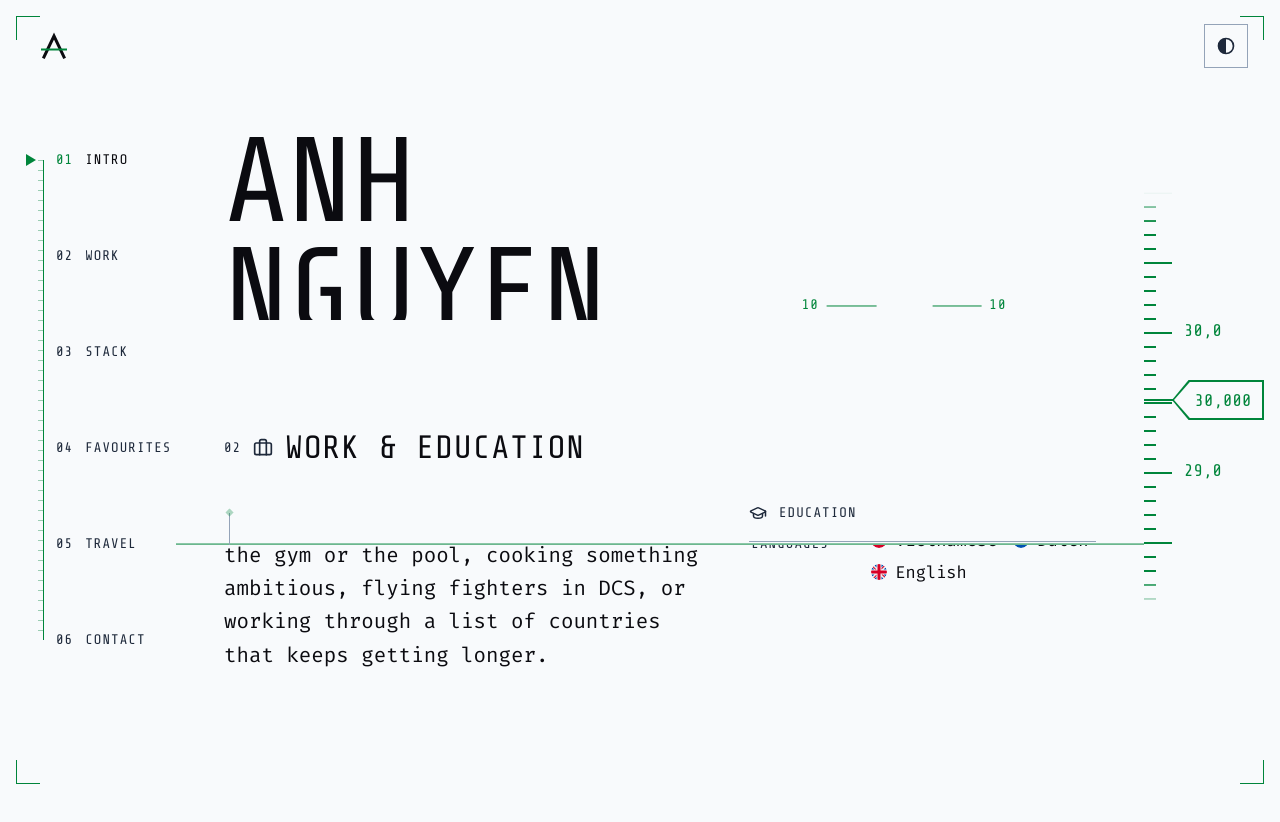
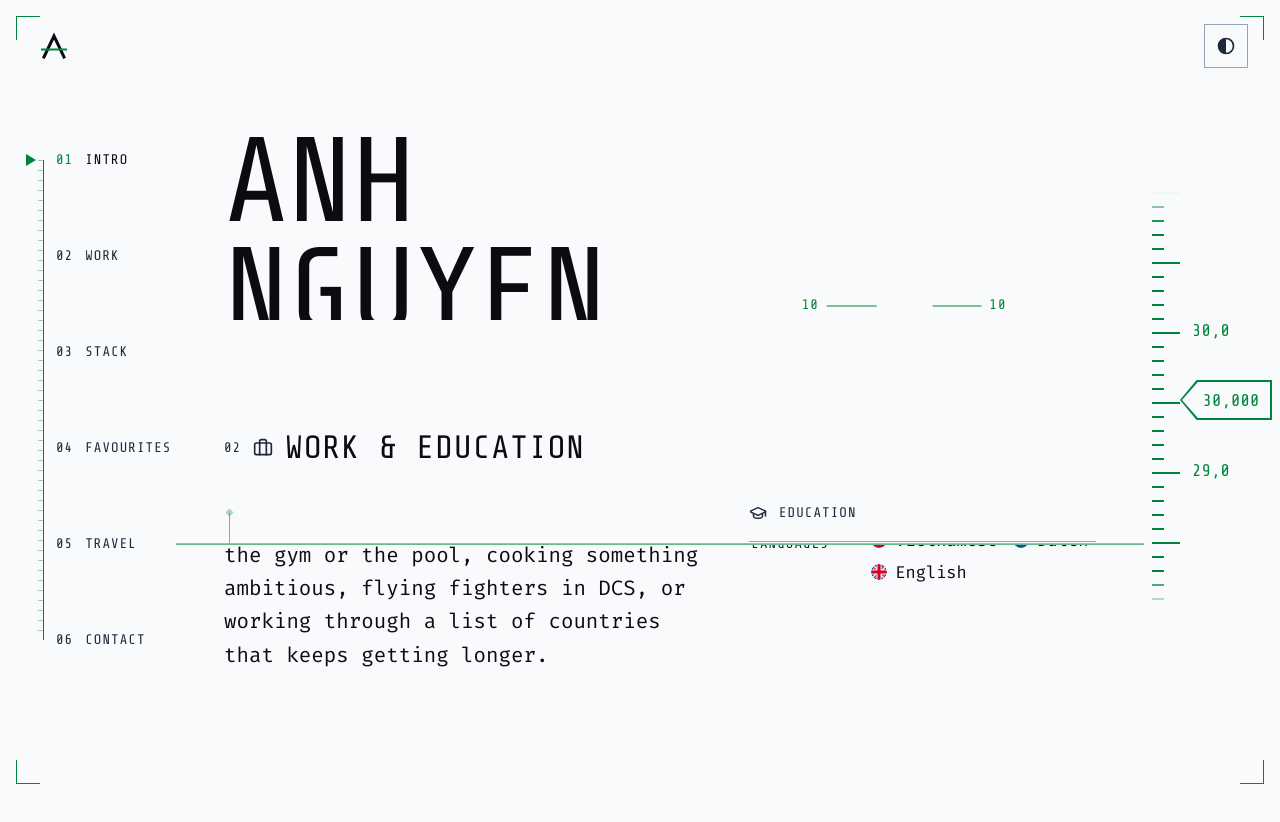
Before and after one commit to DanDan201/DanDan201.github.io, a React (Vite) app: page / in a window 1280 px wide. Shown: the top 822 px of the page. Built offline with nearby package versions, Linux system fonts and the light colour scheme.

Commit message:
Remove HUD index line and shift right

```diff
--- a/src/styles.css
+++ b/src/styles.css
@@ -1018,25 +1018,13 @@ h3 {
 .hud-scale {
   position: absolute;
   top: max(24svh, 7rem);
-  right: var(--s3);
+  right: var(--s1);
   bottom: max(24svh, 7rem);
   width: min(var(--hud-rail-width), 18vw);
   min-width: 7.5rem;
   overflow: visible;
   isolation: isolate;
   color: var(--hud-green);
-}
-
-.hud-scale::before {
-  content: '';
-  position: absolute;
-  top: 50%;
-  left: 0;
-  z-index: 0;
-  width: 2.75rem;
-  height: 2px;
-  background: var(--hud-green);
-  translate: 0 -50%;
 }
 
 .hud-scale-rail {
```
